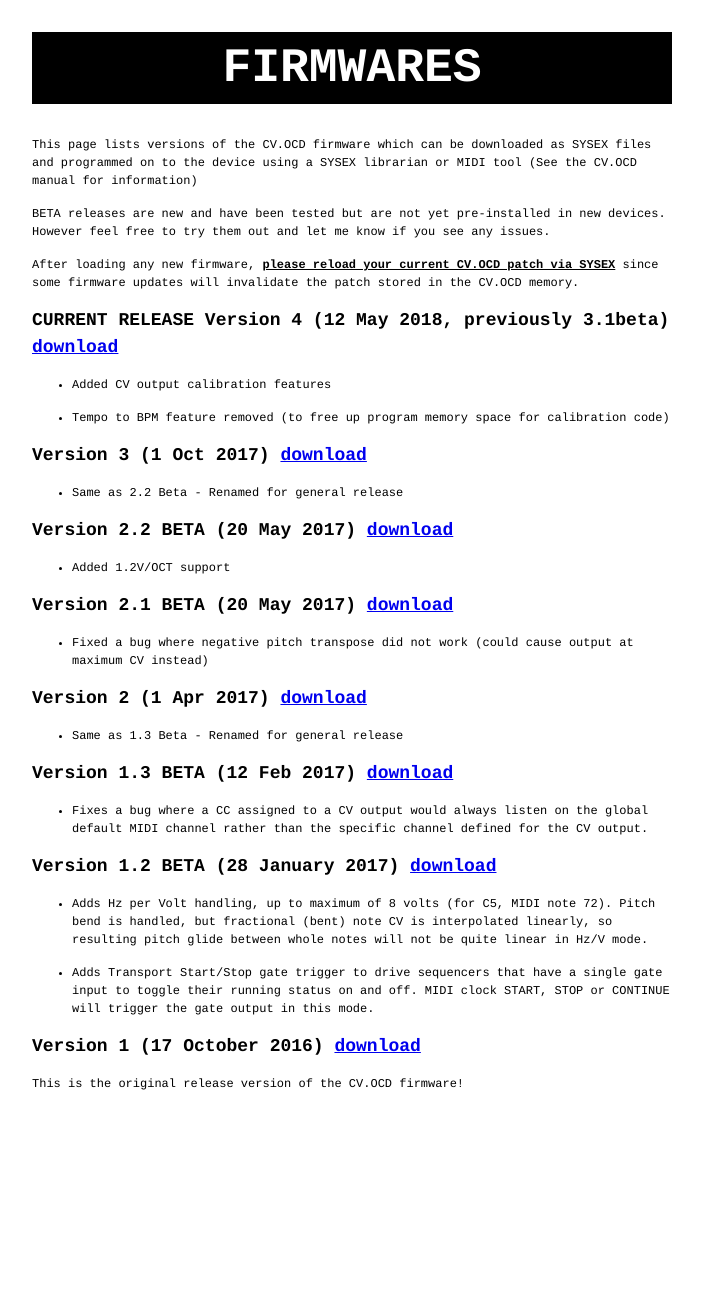
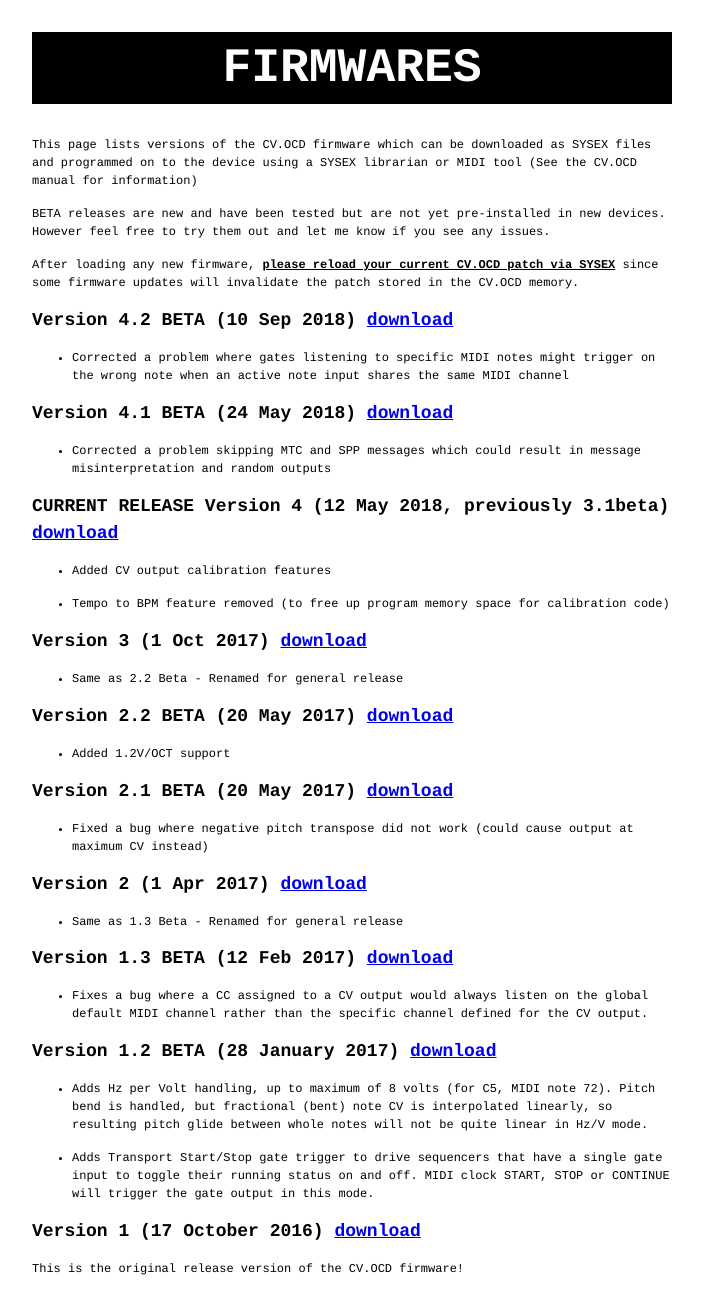
Before and after one commit to hotchk155/hotchk155.github.io, a Jekyll site: the page built from cvocd/firmwares.md, in a window 1280 px wide. Shown: the whole page, without its empty margins (18-721 px from the left). Built offline with Jekyll 4.4.1, drawn with Linux system fonts in a browser that asks for light colours; our own code applies the rules of GitHub Pages for plain Markdown files; before the commit the page ends 1105 px from its top, so only the background shows below that.

Commit message:
firmware list update

```diff
--- a/cvocd/firmwares.md
+++ b/cvocd/firmwares.md
@@ -12,6 +12,14 @@
 
 After loading any new firmware, **please reload your current CV.OCD patch via SYSEX** since some firmware updates
 will invalidate the patch stored in the CV.OCD memory.
+
+## Version 4.2 BETA (10 Sep 2018) [download](https://github.com/hotchk155/cvocd.a/raw/master/firmware/Release/Archive/cvocd_rev4.2beta.syx)
+
+- Corrected a problem where gates listening to specific MIDI notes might trigger on the wrong note when an active note input shares the same MIDI channel
+
+## Version 4.1 BETA (24 May 2018) [download](https://github.com/hotchk155/cvocd.a/raw/master/firmware/Release/Archive/cvocd_rev4.1beta.syx)
+
+- Corrected a problem skipping MTC and SPP messages which could result in message misinterpretation and random outputs
 
 ## CURRENT RELEASE Version 4 (12 May 2018, previously 3.1beta) [download](https://github.com/hotchk155/cvocd.a/raw/master/firmware/Release/Archive/cvocd_rev4.0.syx)
 
```
Also changed, not shown: 1 other file.
